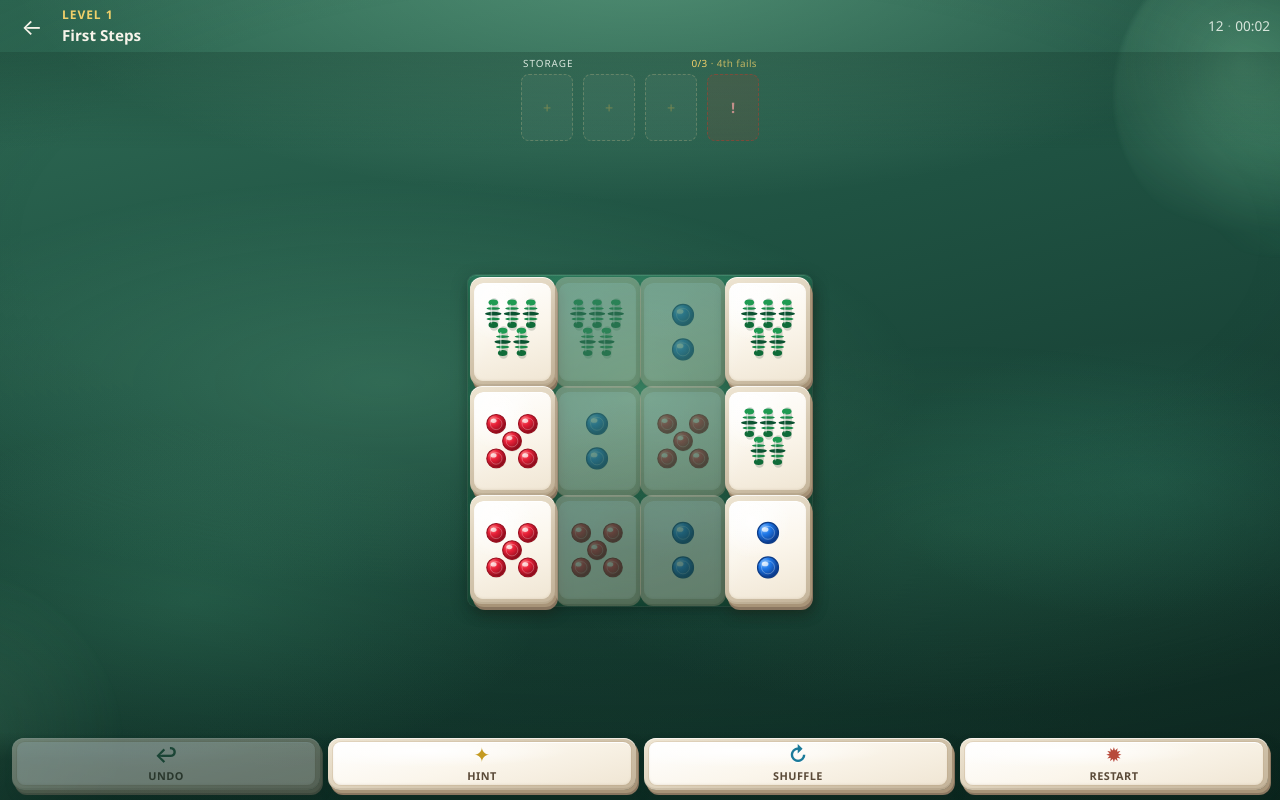
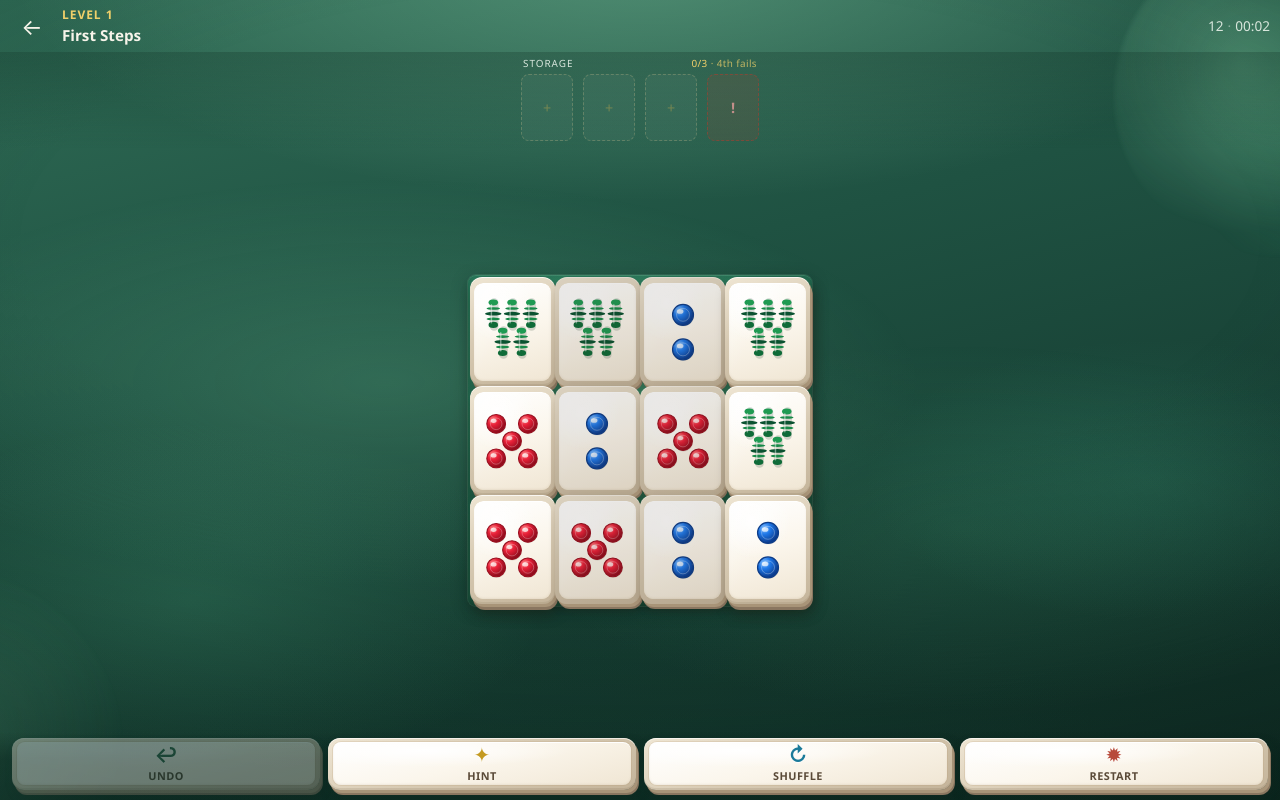
Before and after one commit to sszettella/mahjong, a React (Vite) app: page / in a window 1280 px wide. Both pictures are taken after a click on the button "Start Level 1". Built offline with nearby package versions, Linux system fonts and the light colour scheme.

Commit message:
Keep disabled top tiles fully opaque over stacks
Override global button:disabled opacity so blocked tiles no longer
look more transparent than the tiles underneath them.

```diff
--- a/src/App.css
+++ b/src/App.css
@@ -526,7 +526,9 @@
   justify-content: center;
   overflow: hidden;
   isolation: isolate;
-  /* Avoid CSS filters — they make stacked tiles look blurry */
+  /* Critical: global button:disabled { opacity: 0.4 } would make top blocked
+     tiles see-through so lower tiles show through — always stay solid */
+  opacity: 1 !important;
   transition:
     transform 0.14s cubic-bezier(0.34, 1.2, 0.64, 1),
     box-shadow 0.14s ease;
@@ -534,6 +536,11 @@
   touch-action: manipulation;
   -webkit-backface-visibility: hidden;
   backface-visibility: hidden;
+}
+
+.mahjong-tile:disabled {
+  opacity: 1 !important;
+  cursor: default;
 }
 
 /* Bright porcelain face — solid, no transparency */
@@ -571,19 +578,21 @@
     0 0 0 1px rgba(180, 150, 110, 0.22);
 }
 
-/* Buried tiles: solid blank face only (stack rim peeks under top tile) */
+/* Buried tiles (under a stack): solid opaque rim only — slightly darker so
+   the top tile reads as the “real” face */
 .mahjong-tile.buried {
   pointer-events: none;
+  opacity: 1 !important;
   box-shadow:
-    2px 3px 0 #8a7660,
-    2px 4px 6px rgba(30, 20, 10, 0.25);
+    2px 3px 0 #7a6a54,
+    2px 4px 6px rgba(30, 20, 10, 0.3);
 }
 
-.mahjong-tile.buried .tile-face-inner-solid,
-.mahjong-tile .tile-face-inner-solid {
-  background-color: #e8dfcc;
-  background-image: linear-gradient(165deg, #efe6d4, #d8cbb4);
-  box-shadow: inset 0 0 0 1px rgba(120, 100, 70, 0.15);
+.mahjong-tile.buried .tile-face,
+.mahjong-tile.buried .tile-face-inner-solid {
+  background-color: #d4c8b0 !important;
+  background-image: linear-gradient(165deg, #ddd2bc, #c8bba4) !important;
+  box-shadow: inset 0 0 0 1px rgba(90, 75, 50, 0.2);
 }
 
 .mahjong-tile .tile-face-sheen {
@@ -629,22 +638,32 @@
     2px 4px 8px rgba(30, 20, 10, 0.3);
 }
 
-/* Side-blocked but top-exposed: dim face with overlay, not filter */
+/*
+ * Side-blocked but top of stack: keep nearly fully opaque so lower tiles
+ * don’t show through. Light dim only (readable face, solid cover).
+ */
+.mahjong-tile.blocked.exposed {
+  opacity: 1 !important;
+}
+
 .mahjong-tile.blocked.exposed::after {
   content: '';
   position: absolute;
   inset: 0;
   border-radius: inherit;
-  background: rgba(70, 60, 45, 0.18);
+  /* Soft dim — not a heavy veil that reads as transparency */
+  background: rgba(55, 45, 30, 0.1);
   pointer-events: none;
   z-index: 5;
 }
 
 .mahjong-tile.blocked {
+  opacity: 1 !important;
   box-shadow:
-    0 1px 0 rgba(255, 255, 255, 0.35) inset,
-    1px 2px 0 #9a8a74,
-    2px 4px 8px rgba(30, 20, 10, 0.28);
+    0 1px 0 rgba(255, 255, 255, 0.45) inset,
+    2px 3px 0 #a89478,
+    3px 5px 0 #8a7660,
+    3px 6px 10px rgba(30, 20, 10, 0.3);
 }
 
 .mahjong-tile.selected {
```
